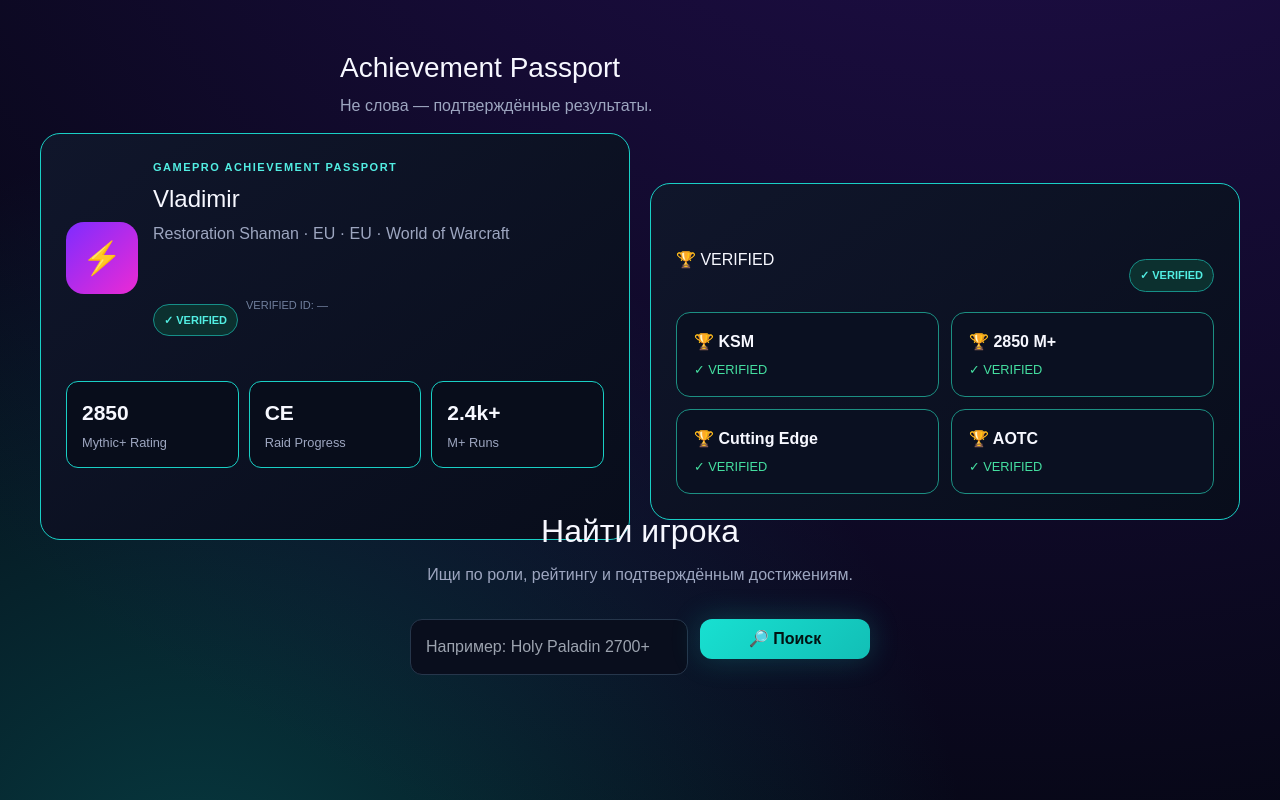
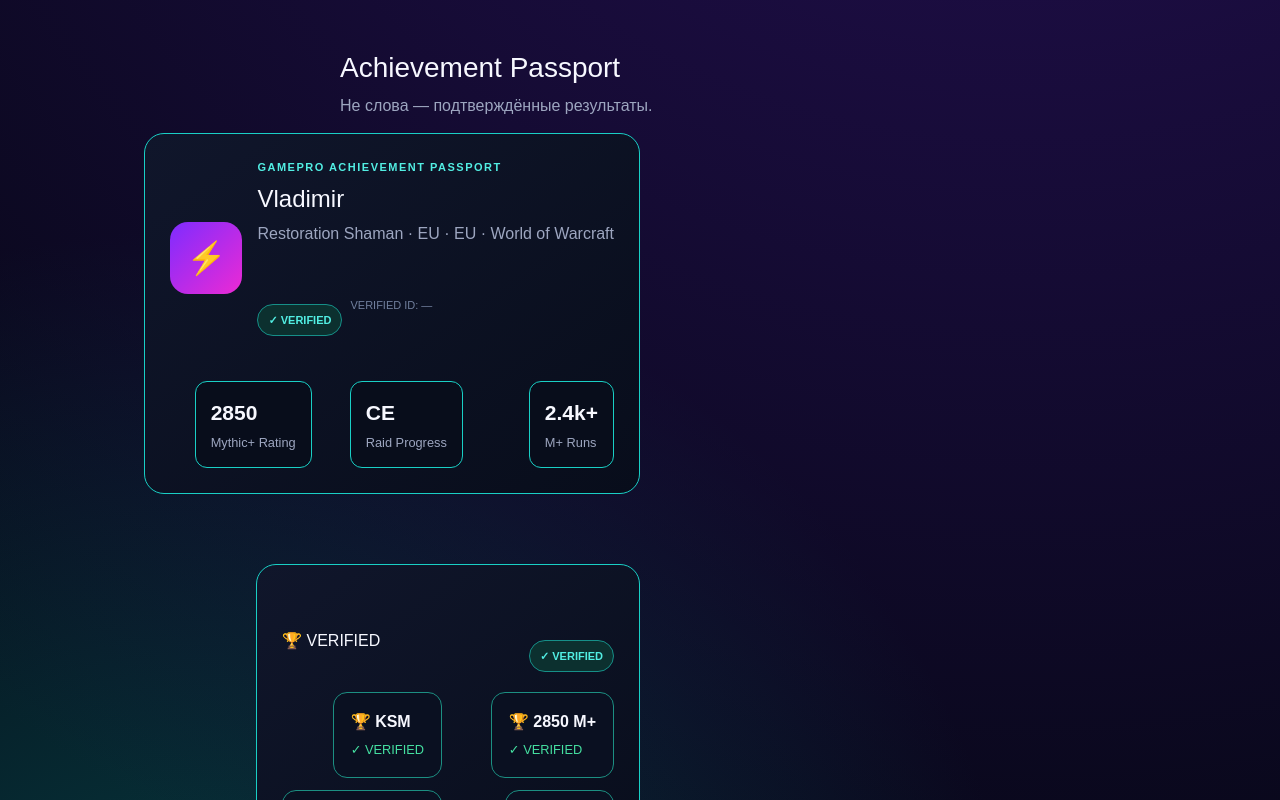
Before and after one commit to vesttrading/gamepro-market, a Next.js app: page / in a window 1280 px wide. Shown: the part 640-1440 px from the top of the page. Built offline with nearby package versions, Linux system fonts and the light colour scheme; no server answers.

Commit message:
Enhance layout for verified block and card alignment
Added styles for the right block and card alignment in the passport section.

```diff
--- a/app/globals.css
+++ b/app/globals.css
@@ -97,6 +97,22 @@ div:has(> #passport) {
     text-align: left !important;
     margin-left: 0 !important;
     margin-right: auto !important;
+}
+
+/* 3. ПРАВЫЙ БЛОК (Большая панель VERIFIED, KSM, AOTC) */
+#passport > div:last-child,
+div:has(> .verified-badge) {
+    display: flex !important;
+    flex-direction: column !important;
+    align-items: flex-end !important;     /* Прижимаем весь блок и галочки к правому краю */
+    width: 50% !important;                /* Отдаем правой части вторую половину */
+}
+
+/* Принудительно выравниваем карточки внутри правого блока по правому краю */
+#passport > div:last-child div,
+#passport > div:last-child button {
+    margin-right: 0 !important;
+    margin-left: auto !important;
 }
 
 /* 3. Блок с НИЖНИМИ карточками ачивок (4 штуки) - строго в ОДНУ СТРОКУ */
```
